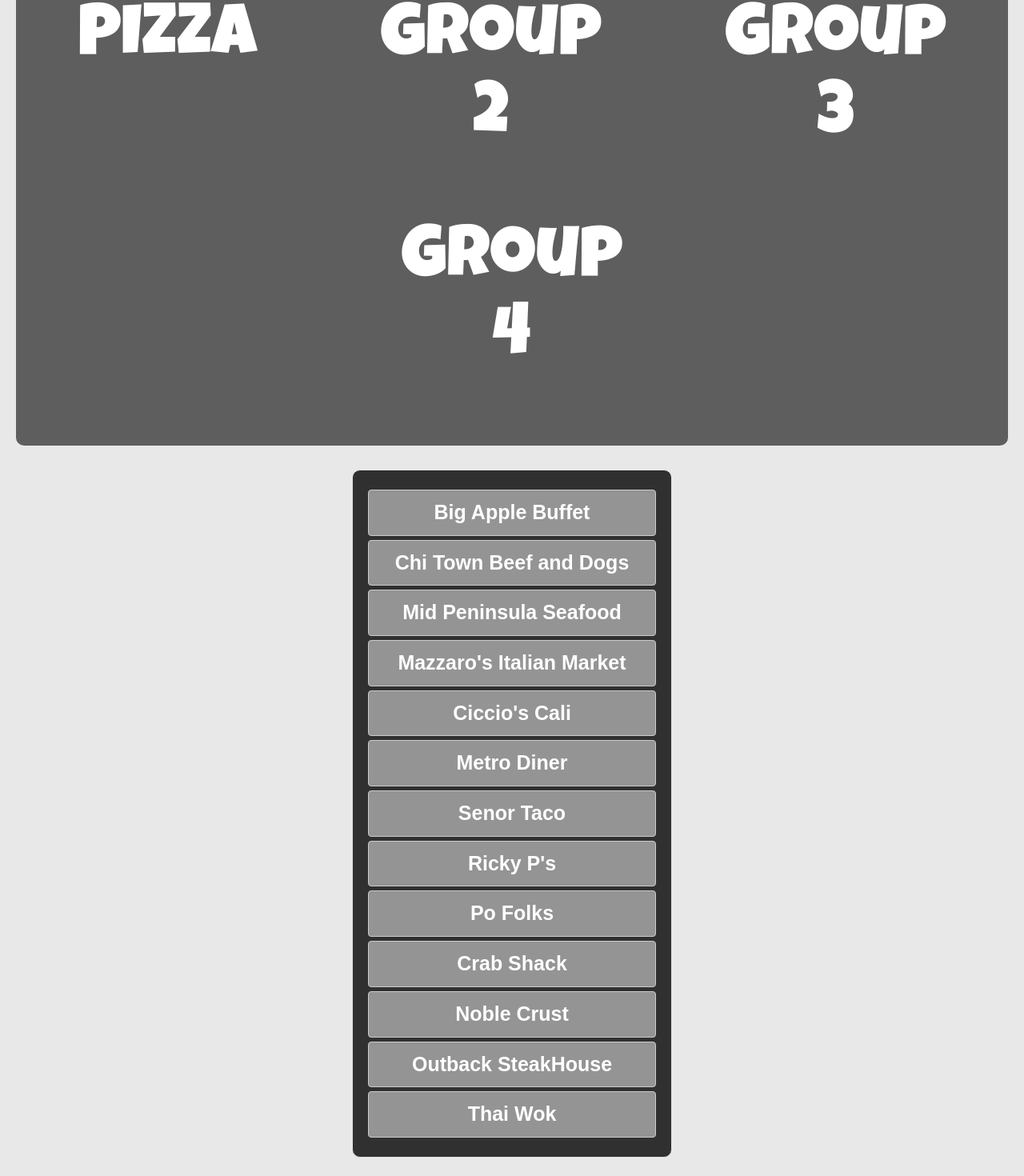
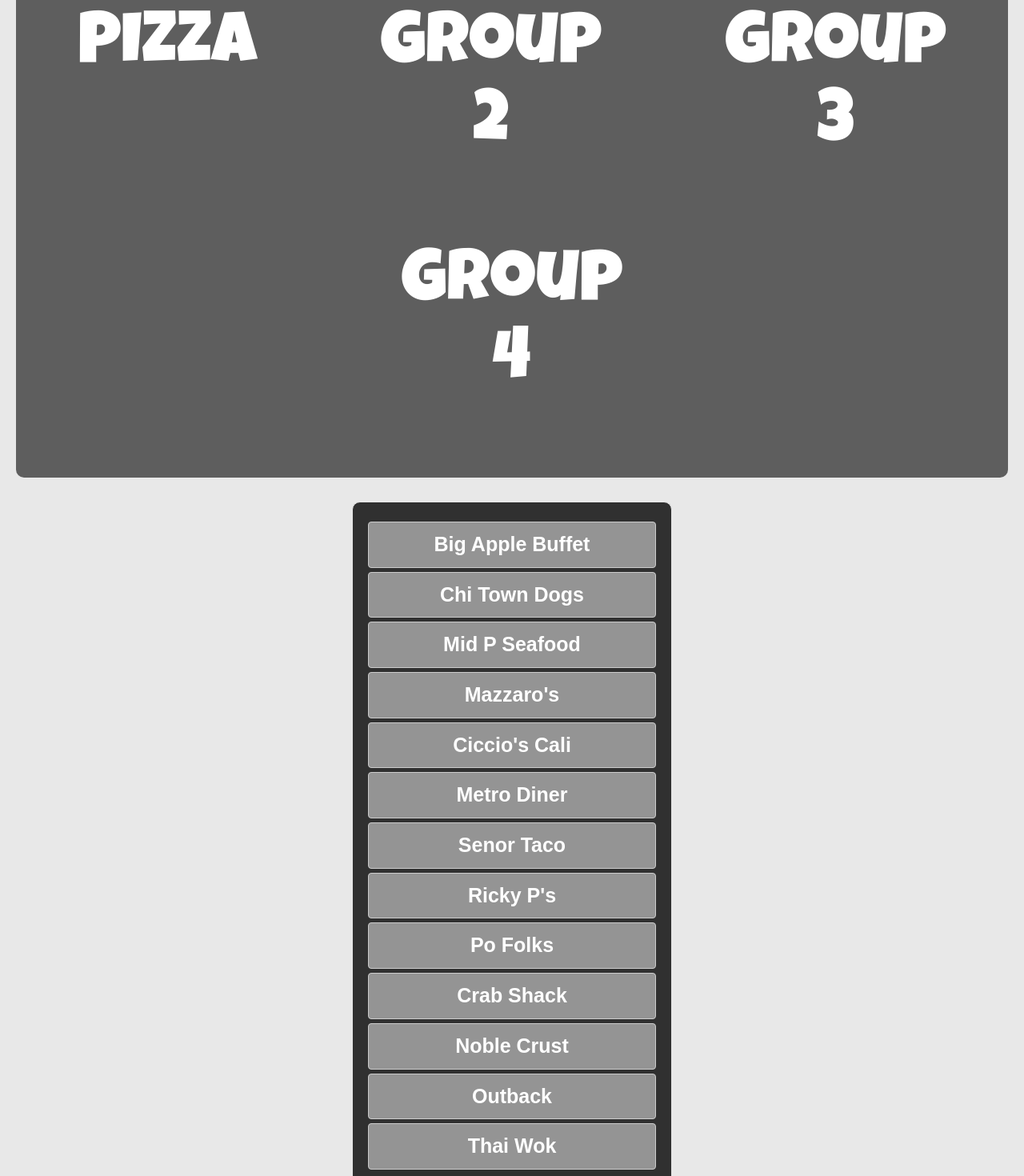
Before and after one commit to bdog72/food-dot-com, a React app: page /restaurants3 in a window 1280 px wide. Shown: the part 509-1979 px from the top of the page at 80% size. Before the commit the page ends 1956 px from the top, so only its background shows below. Built offline with nearby package versions, Linux system fonts and the light colour scheme.

Commit message:
made some css changes

```diff
--- a/src/components/Group1.js
+++ b/src/components/Group1.js
@@ -29,7 +29,7 @@
           <Button className='butt' block>Joey Brooklyns</Button>
         </a>
         <a href='http://mellowmushroom.com'>
-          <Button className='butt' block>Mellow MushRoom</Button>
+          <Button className='butt' block>Mellow Shroom</Button>
         </a>
       </div>
     </div>
--- a/src/components/Group3.js
+++ b/src/components/Group3.js
@@ -11,13 +11,13 @@
           <Button className='butt' block>Big Apple Buffet</Button>
         </a>
         <a href='https://www.yelp.com/biz/chi-town-beefs-and-dogs-saint-petersburg'>
-          <Button className='butt' block>Chi Town Beef and Dogs</Button>
+          <Button className='butt' block>Chi Town Dogs</Button>
         </a>
         <a href='https://www.midpeninsulaseafood.com'>
-          <Button className='butt' block>Mid Peninsula Seafood</Button>
+          <Button className='butt' block>Mid P Seafood</Button>
         </a>
         <a href='http://www.mazzarosmarket.com'>
-          <Button className='butt' block>Mazzaro's Italian Market</Button>
+          <Button className='butt' block>Mazzaro's</Button>
         </a>
         <a href='http://www.cicciocali.com'>
           <Button className='butt' block>Ciccio's Cali</Button>
@@ -41,7 +41,7 @@
           <Button className='butt' block>Noble Crust</Button>
         </a>
         <a href='https://www.outback.com/locations/fl/st-pete-4th'>
-          <Button className='butt' block>Outback SteakHouse</Button>
+          <Button className='butt' block>Outback</Button>
         </a>
         <a href='http://www.thaiwokstpete.com'>
           <Button className='butt' block>Thai Wok</Button>
--- a/src/styles/screen.scss
+++ b/src/styles/screen.scss
@@ -27,6 +27,7 @@
   font-size: 7vw;
   margin: 30px 0;
   color: #022326;
+  font-family: 'Luckiest Guy';
 }
 
 h2 {
@@ -38,6 +39,10 @@
 .well {
   background-color: #303030;
   border-radius: 10px;
+
+  a {
+    text-decoration: none;
+  }
 }
 
 .butt {
@@ -56,8 +61,8 @@
 
   a {
     text-decoration: none;
-    padding: 10px;
-    margin: 5px
+    padding: 20px;
+    margin: 5px;
   }
 }
 // ul {
```
